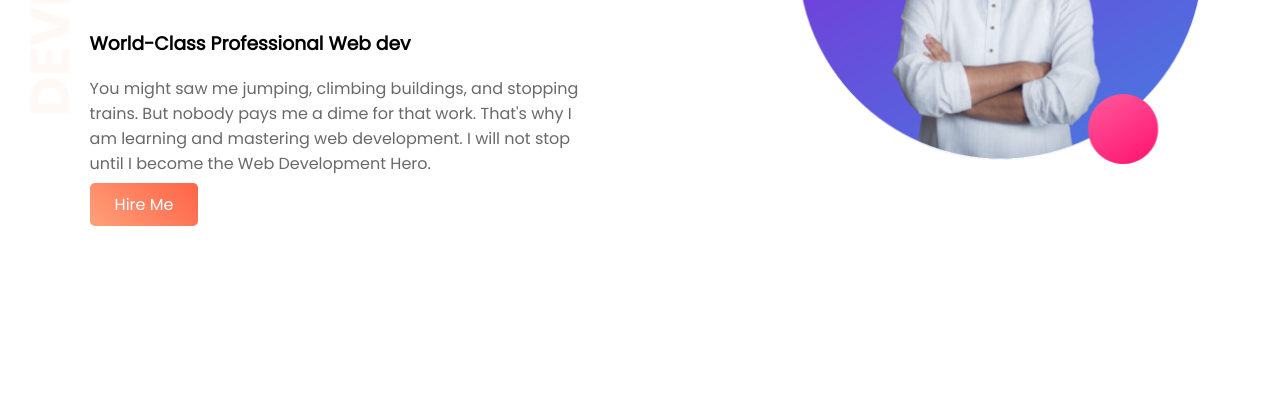
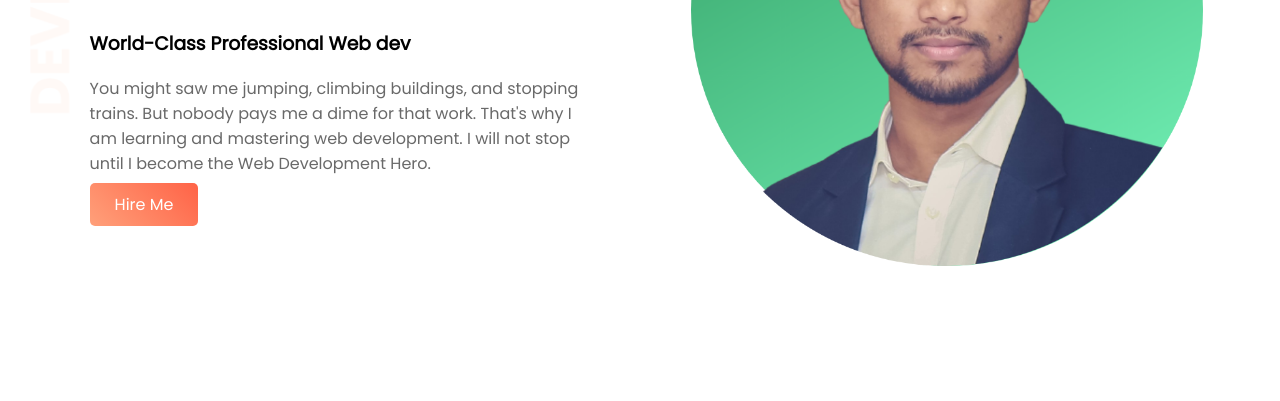
Before and after one commit to Hany-Raaj/web-portfolio, a plain HTML site: page index.html in a window 1280 px wide. Shown: the part 246-647 px from the top of the page. Drawn offline with Linux system fonts and the light colour scheme.

Commit message:
update image

```diff
--- a/index.html
+++ b/index.html
@@ -24,7 +24,7 @@
             <a class="link-button" target="_blank" href="https://www.facebook.com/hanyraaj">Hire Me</a>
         </div>
         <div class="half-width">
-            <img src="images/profile.png" alt="profile">
+            <img src="images/profile2.png" alt="profile">
         </div>
     </section>
     <section class="dream-area">
```
Also changed, not shown: images/profile2.png (added).
